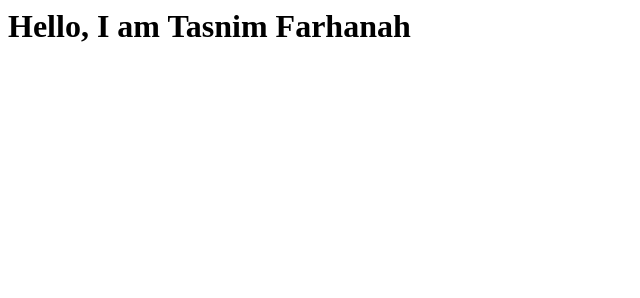
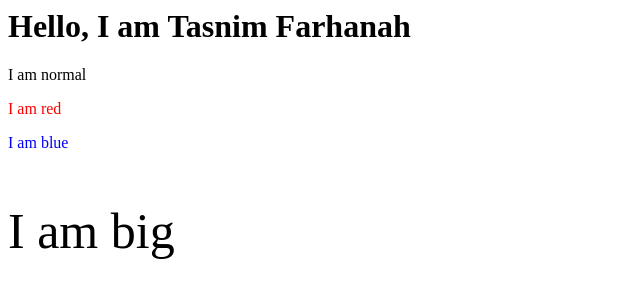
Before and after one commit to TasnimFarhanah/TasnimFarhanah.github.io, a plain HTML site: page index.html in a window 1280 px wide. Shown: the whole page, without its empty margins (0-640 px from the left). Drawn offline with Linux system fonts and the light colour scheme.

Commit message:
Update index.html

```diff
--- a/index.html
+++ b/index.html
@@ -2,4 +2,12 @@
 <title> Hello Class </title>
 
 <h1>Hello, I am Tasnim Farhanah</h1>
+<body>
+
+<p>I am normal</p>
+<p style="color:red;">I am red</p>
+<p style="color:blue;">I am blue</p>
+<p style="font-size:50px;">I am big</p>
+
+</body>
 </html>
```
